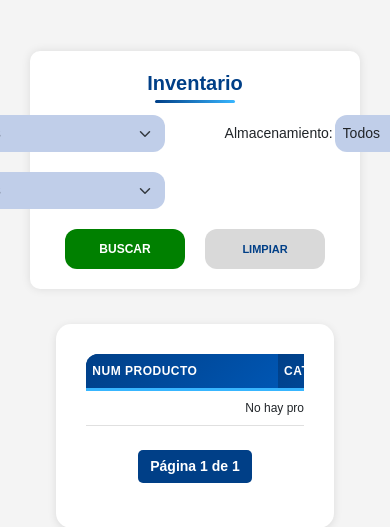
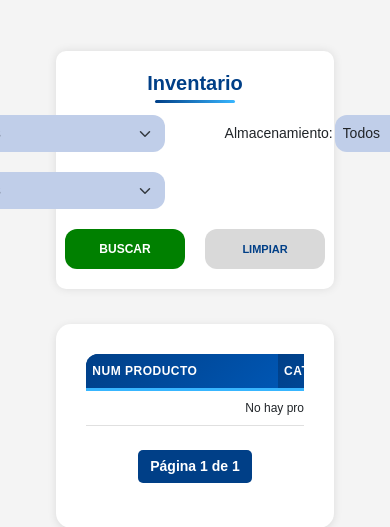
Before and after one commit to Infona2049/Proyecto, a Django app: page /productos/inventario/ in a window 390 px wide. Shown: the part 84-611 px from the top of the page. Run offline with Django 5.2, Linux system fonts and the light colour scheme; data that the repository does not hold is empty; some libraries are stand-ins or nearby versions.

Commit message:
responsive

```diff
--- a/productos/static/productos/css/inventario.css
+++ b/productos/static/productos/css/inventario.css
@@ -702,7 +702,8 @@ a img {
 .filtros {
   background: white;
   padding: 20px;
-  width: 95%;
+  /* Match the main white card width so the filter box aligns with the table below */
+  width: 80%;
   max-width: 1200px;
   margin: 20px auto 15px;
   border-radius: 10px;
```
